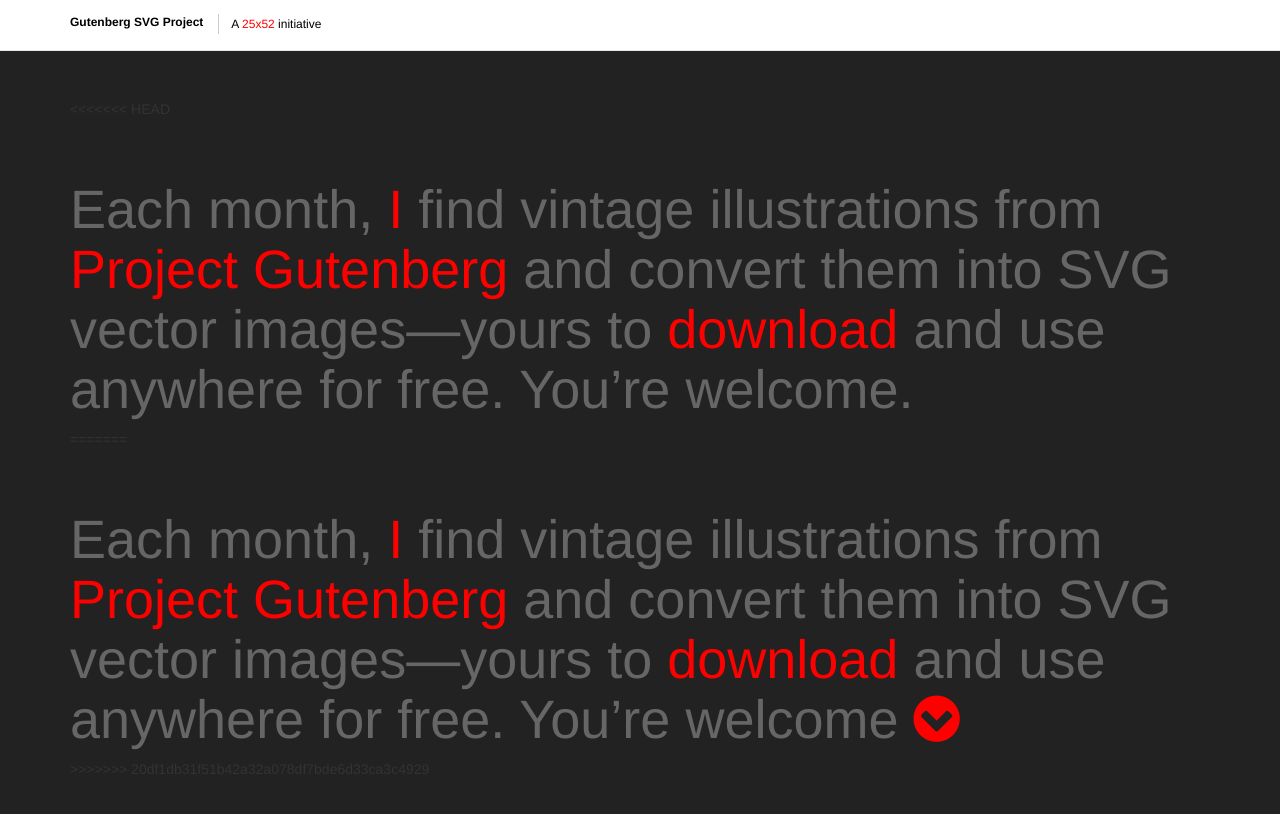
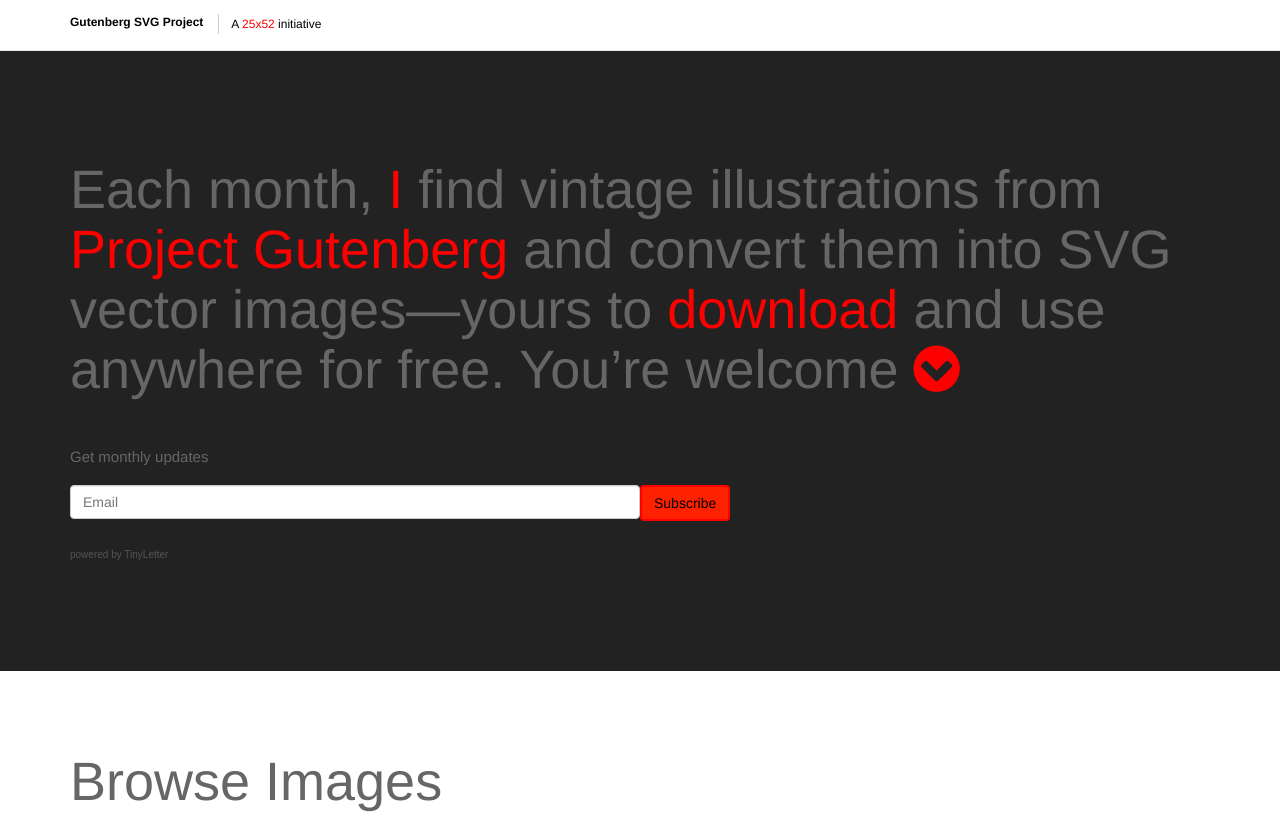
Before and after one commit to femmebot/Gutenberg-SVG, a plain HTML site: page index.html in a window 1280 px wide. Shown: the top 814 px of the page. Drawn offline with nearby package versions, Linux system fonts and the light colour scheme.

Commit message:
fix heading

```diff
--- a/index.html
+++ b/index.html
@@ -31,11 +31,8 @@
     <div class="container-fluid">
 		<div class="jumbotron">
 			<div class="container">
-<<<<<<< HEAD
-				<h1>Each month, <a href="https://twitter.com/femmebot" target="_blank">I</a> find vintage illustrations from <a href="http://www.gutenberg.org" target="_blank">Project Gutenberg</a> and convert them into SVG vector images&mdash;yours to <a href="#browse">download</a> and use anywhere for free. You&rsquo;re welcome. </h1>
-=======
+
 				<h1>Each month, <a href="https://twitter.com/femmebot" target="_blank">I</a> find vintage illustrations from <a href="http://www.gutenberg.org" target="_blank">Project Gutenberg</a> and convert them into SVG vector images&mdash;yours to <a href="#browse">download </a> and use anywhere for free. You&rsquo;re welcome <a href="#browse"><i class="fa fa-chevron-circle-down"></i></a> </h1>
->>>>>>> 20df1db31f51b42a32a078df7bde6d33ca3c4929
 
 				<form role="form" action="https://tinyletter.com/Gutenberg_SVG" method="post" target="popupwindow" onsubmit="window.open('https://tinyletter.com/Gutenberg_SVG', 'popupwindow', 'scrollbars=yes,width=800,height=600');return true">
 					<p><label for="tlemail" class="control-label">Get monthly updates</label></p>
```
